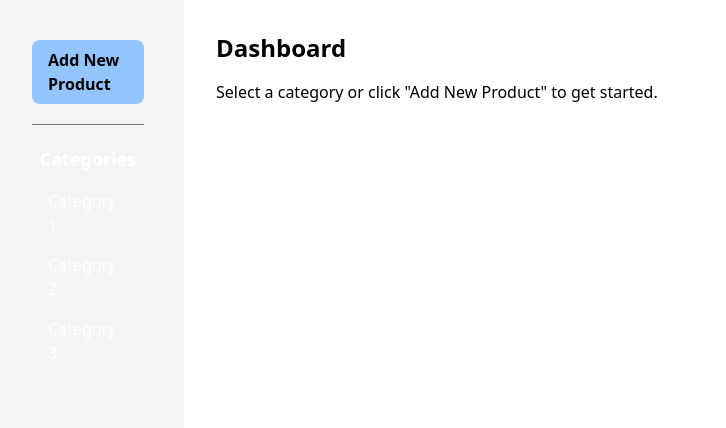
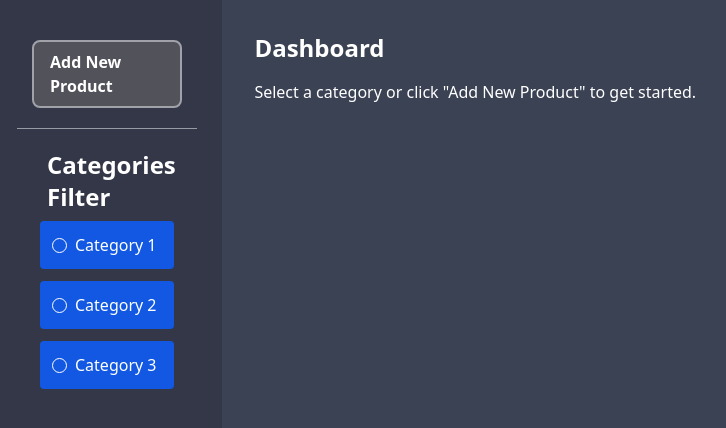
Before and after one commit to satyamlal/ReactEcom, a React (Vite) app: page / in a window 1280 px wide. Shown: the top 428 px of the page, without its empty margins (8-734 px from the left). Built offline with nearby package versions, Linux system fonts and the light colour scheme.

Commit message:
Sidebar : Categories & Buttons are working properly

```diff
--- a/src/App.jsx
+++ b/src/App.jsx
@@ -4,33 +4,42 @@ import "./index.css";
 const App = () => {
   return (
     <div className="w-screen h-screen flex">
-      <nav className="w-[15%] h-full bg-zinc-100 p-10 flex flex-col items-center">
+      <nav className="w-[18%] h-full bg-[#333748] p-10 flex flex-col items-center">
         <a
-          className="px-4 py-2 bg-blue-300 font-semibold rounded-lg hover:bg-blue-400 transition text-black"
+          className="px-4 py-2 font-semibold text-white
+                      border-2 border-zinc-400
+                      bg-zinc-600
+                      hover:bg-blue-600 hover:text-white
+                      hover:border-transparent
+                      rounded-lg transition"
           onClick={() => {
             console.log("Add New Product clicked");
           }}
-          href="/create"
         >
           Add New Product
         </a>
 
-        <hr className="my-5 w-[100%] border-black opacity-50" />
-        <h1 className="text-white text-lg font-semibold mb-2">Categories</h1>
-        <ul className="w-full px-4 text-white">
-          <li className="py-2 hover:bg-red-600 rounded cursor-pointer">
+        <hr className="my-5 w-[120%] border-white border-1 opacity-50" />
+        <h1 className="w-[80%] text-white text-2xl font-semibold mb-2">
+          Categories Filter
+        </h1>
+        <ul className="w-full px-2 text-white">
+          <li className="group p-3 mb-3 flex items-center text-white hover:font-bold bg-[#1258E2] hover:bg-blue-600 rounded cursor-pointer">
+            <span className="inline-block w-[15px] h-[15px] mr-2 rounded-full border border-white group-hover:bg-white group-hover:border-white" />
             Category 1
           </li>
-          <li className="py-2 hover:bg-red-600 rounded cursor-pointer">
+          <li className="group p-3 mb-3 flex items-center text-white hover:font-bold bg-[#1258E2] hover:bg-blue-600 rounded cursor-pointer">
+            <span className="inline-block w-[15px] h-[15px] mr-2 rounded-full border border-white group-hover:bg-white group-hover:border-white" />
             Category 2
           </li>
-          <li className="py-2 hover:bg-red-600 rounded cursor-pointer">
+          <li className="group p-3 mb-3 flex items-center text-white hover:font-bold bg-[#1258E2] hover:bg-blue-600 rounded cursor-pointer">
+            <span className="inline-block w-[15px] h-[15px] mr-2 rounded-full border border-white group-hover:bg-white group-hover:border-white" />
             Category 3
           </li>
         </ul>
       </nav>
 
-      <main className="flex-1 bg-white p-8">
+      <main className="flex-1 text-white bg-[#3B4254] p-8">
         <h2 className="text-2xl font-bold mb-4">Dashboard</h2>
         <p>Select a category or click "Add New Product" to get started.</p>
       </main>
```
